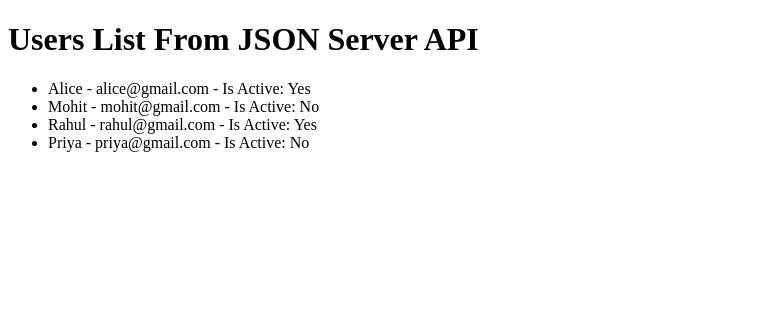
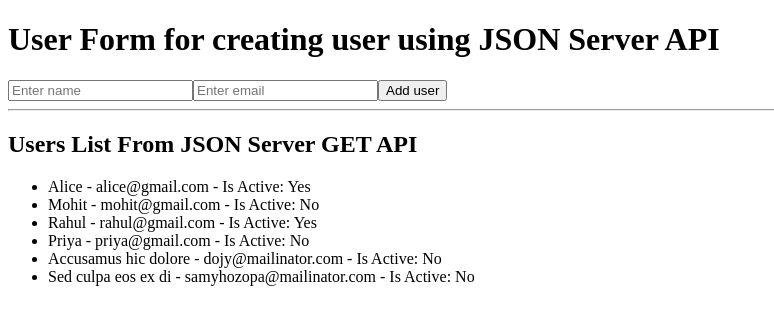
Before and after one commit to Jimi-Chhatrala/angular-tutorial, an Angular app: page / in a window 1280 px wide. Shown: the top 324 px of the page, without its empty margins (0-774 px from the left). Built offline with nearby package versions, Linux system fonts and the light colour scheme; data requests are answered from the project's data file.

Commit message:
49-post-request-api-json-server

```diff
--- a/db.json
+++ b/db.json
@@ -1,40 +1,68 @@
 {
-  "$schema": "./node_modules/json-server/schema.json",
   "posts": [
-    { "id": "1", "title": "a title", "views": 100 },
-    { "id": "2", "title": "another title", "views": 200 }
+    {
+      "id": "1",
+      "title": "a title",
+      "views": 100
+    },
+    {
+      "id": "2",
+      "title": "another title",
+      "views": 200
+    }
   ],
   "comments": [
-    { "id": "1", "text": "a comment about post 1", "postId": "1" },
-    { "id": "2", "text": "another comment about post 1", "postId": "1" }
+    {
+      "id": "1",
+      "text": "a comment about post 1",
+      "postId": "1"
+    },
+    {
+      "id": "2",
+      "text": "another comment about post 1",
+      "postId": "1"
+    }
   ],
   "profile": {
     "name": "typicode"
   },
   "users": [
     {
-      "id": 1,
+      "id": "1",
       "name": "Alice",
       "email": "alice@gmail.com",
       "isActive": true
     },
     {
-      "id": 2,
+      "id": "2",
       "name": "Mohit",
       "email": "mohit@gmail.com",
       "isActive": false
     },
     {
-      "id": 3,
+      "id": "3",
       "name": "Rahul",
       "email": "rahul@gmail.com",
       "isActive": true
     },
     {
-      "id": 4,
+      "id": "4",
       "name": "Priya",
       "email": "priya@gmail.com",
       "isActive": false
+    },
+    {
+      "name": "Accusamus hic dolore",
+      "email": "dojy@mailinator.com",
+      "isActive": false,
+      "id": "pJfVXrzp63U"
+    },
+    {
+      "name": "Sed culpa eos ex di",
+      "email": "samyhozopa@mailinator.com",
+      "isActive": false,
+      "id": "jLSFo0NtEto"
     }
-  ]
+  ],
+  "$schema": "./node_modules/json-server/schema.json"
 }
--- a/src/app/app.html
+++ b/src/app/app.html
@@ -1,4 +1,22 @@
-<h1>Users List From JSON Server API</h1>
+<h1>User Form for creating user using JSON Server API</h1>
+<input
+  type="text"
+  placeholder="Enter name"
+  [value]="name()"
+  (input)="name.set($event.target.value)"
+/>
+
+<input
+  type="email"
+  placeholder="Enter email"
+  [value]="email()"
+  (input)="email.set($event.target.value)"
+/>
+
+<button (click)="submitForm()">Add user</button>
+
+<hr />
+<h2>Users List From JSON Server GET API</h2>
 
 <ul>
   @for (user of users(); track user.id) {
--- a/src/app/app.ts
+++ b/src/app/app.ts
@@ -12,7 +12,50 @@ import { User } from './models/user';
 export class App {
   protected readonly title = signal('angular-tutorial');
 
-  userService = inject(UserService);
+  // Way 1 ----------------------------------------------------------
+  // userService = inject(UserService);
 
-  users = toSignal<User[]>(this.userService.getUsers());
+  // users = toSignal<User[]>(this.userService.getUsers());
+
+  // Way 2 ----------------------------------------------------------
+  // users: User[] = [];
+
+  // constructor(private userService: UserService) {}
+
+  // ngOnInit() {
+  //   this.userService.getUsers().subscribe((data) => {
+  //     this.users = data;
+  //   })
+  // }
+
+  // Way 3 ----------------------------------------------------------
+  users = signal<User[]>([]);
+  name = signal<string>('');
+  email = signal<string>('');
+
+  constructor(private userService: UserService) {}
+
+  ngOnInit() {
+    this.loadUsers(); // Load users on component init
+  }
+
+  loadUsers() {
+    this.userService.getUsers().subscribe((data) => {
+      this.users.set(data);
+    });
+  }
+
+  submitForm() {
+    const payload: User = {
+      name: this.name(),
+      email: this.email(),
+      isActive: false,
+    };
+    this.userService.addUser(payload).subscribe(() => {
+      alert('User added successfully.');
+      this.loadUsers(); // Refresh the user list after adding a new user
+      this.name.set('');
+      this.email.set('');
+    });
+  }
 }
--- a/src/app/models/user.ts
+++ b/src/app/models/user.ts
@@ -1,5 +1,5 @@
 export interface User {
-  id: number;
+  id?: number; // Auto generated id
   name: string;
   email: string;
   isActive: boolean;
--- a/src/app/services/user.service.ts
+++ b/src/app/services/user.service.ts
@@ -1,6 +1,7 @@
 import { HttpClient } from '@angular/common/http';
 import { Injectable } from '@angular/core';
 import { User } from '../models/user';
+import { Observable } from 'rxjs';
 
 @Injectable({
   providedIn: 'root',
@@ -10,7 +11,11 @@ export class UserService {
 
   constructor(private httpClient: HttpClient) {}
 
-  getUsers() {
+  getUsers(): Observable<User[]> {
     return this.httpClient.get<User[]>(this.apiUrl);
   }
+
+  addUser(user: User): Observable<User> {
+    return this.httpClient.post<User>(this.apiUrl, user);
+  }
 }
```
Also changed, not shown: 1 other file (tests, documents, lock files or other folders).
